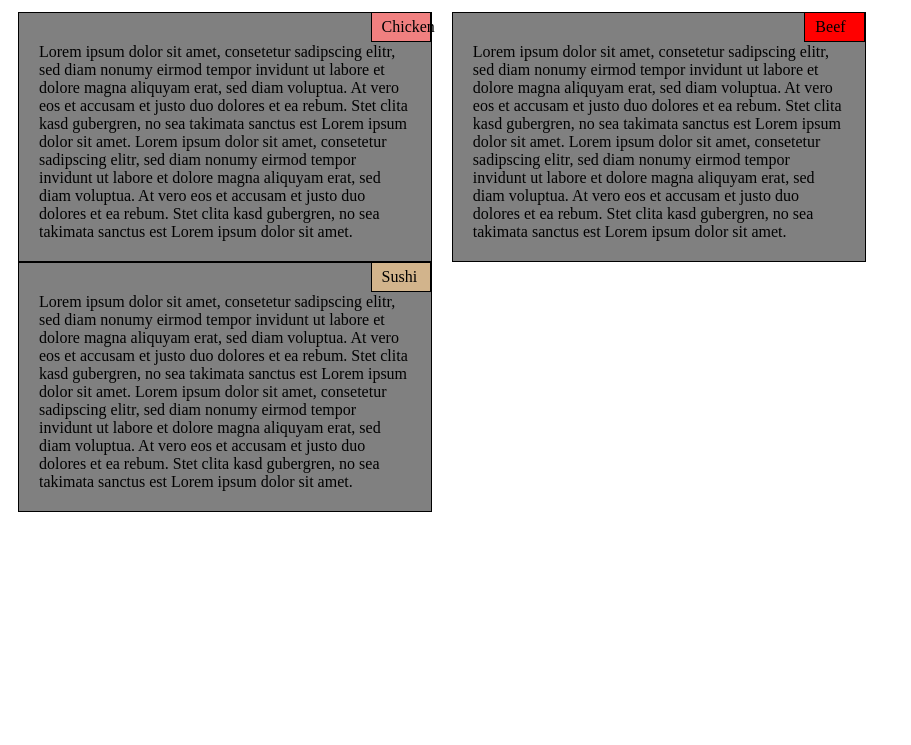
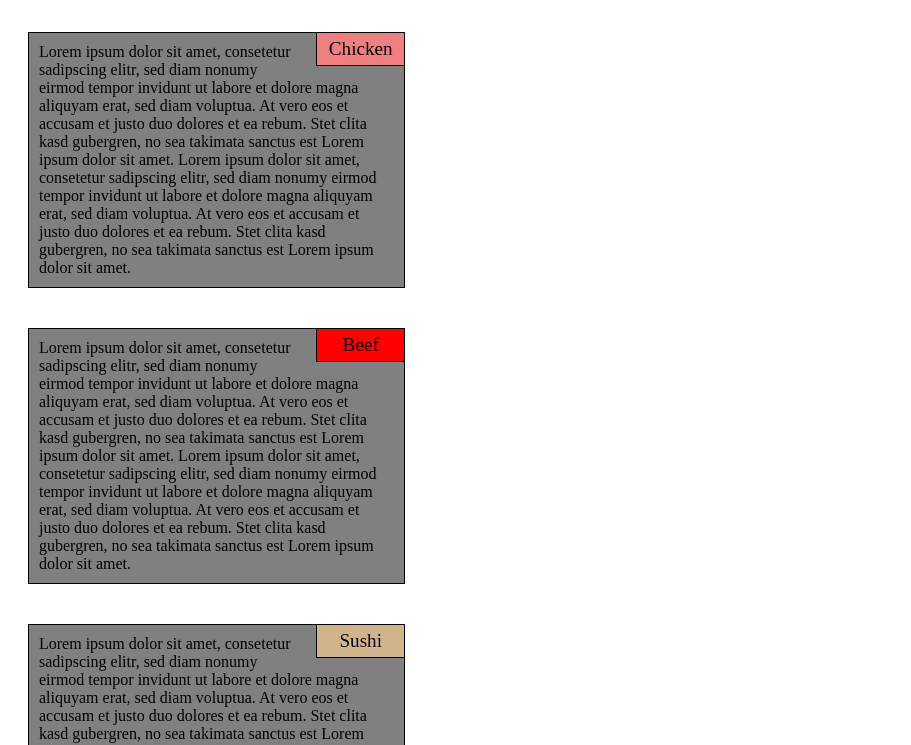
Before and after one commit to JoKurth/coursera-html-css-js, a plain HTML site: page module2-solution/index.html in a window 1280 px wide. Shown: the part 55-800 px from the top of the page, without its empty margins (0-911 px from the left). Drawn offline with Linux system fonts and the light colour scheme.

Commit message:
Zwischneversion

```diff
--- a/module2-solution/css/style.css
+++ b/module2-solution/css/style.css
@@ -7,20 +7,17 @@ h1{
     text-align: center;
 }
 
-div{
+.container{
     position: relative;
     border: 1px solid black;
     background-color: gray;
-    margin-right: 20px;
-    padding-left: 10px;
-    padding-bottom: 10px;
+    margin: 20px;
+    padding: 10px;
     float: left;
 }
 
 .row{
     width: 100%;
-    border: 0px;
-    background-color: initial;
 }
 
 .heading{
@@ -30,14 +27,12 @@ div{
     margin: 0px;
     padding-top: 5px;
     padding-bottom: 5px;
-    top: -1px;
-    clear: both;
+    top: -11px;
+    right: -11px;
     float: right;
-    width: 15%;
-}
-
-.text{
-    border: 0;
+    width: 25%;
+    text-align: center;
+    font-size: 1.2em;
 }
 
 #chickenHeading{
@@ -55,17 +50,20 @@ div{
 @media(min-width: 992px){
     .col-lg-4{
         width: 33%;
+        overflow: auto;
     }
 }
 
 @media(min-width: 768px) and (max-width: 991px){
     .col-md-6{
         width: 50%;
+        overflow: auto;
     }
 }
 
 @media(max-width: 767px){
     .col-sm-12{
         width: 100%;
+        overflow: auto;
     }
 }
--- a/module2-solution/index.html
+++ b/module2-solution/index.html
@@ -11,36 +11,42 @@
 
         <div class="row">
             <div class="col-lg-4 col-md-6 col-sm-12">
-                <div class="heading" id="chickenHeading">Chicken</div>
-                <div class="text">Lorem ipsum dolor sit amet, consetetur sadipscing elitr, sed diam nonumy eirmod tempor
-                invidunt ut labore et dolore magna aliquyam erat, sed diam voluptua. At vero eos et accusam
-                et justo duo dolores et ea rebum. Stet clita kasd gubergren, no sea takimata sanctus est
-                Lorem ipsum dolor sit amet. Lorem ipsum dolor sit amet, consetetur sadipscing elitr, sed diam
-                nonumy eirmod tempor invidunt ut labore et dolore magna aliquyam erat, sed diam voluptua. At
-                vero eos et accusam et justo duo dolores et ea rebum. Stet clita kasd gubergren, no sea takimata
-                sanctus est Lorem ipsum dolor sit amet.</div>
+                <div class="container">
+                    <div class="heading" id="chickenHeading">Chicken</div>
+                    <div>Lorem ipsum dolor sit amet, consetetur sadipscing elitr, sed diam nonumy eirmod tempor
+                        invidunt ut labore et dolore magna aliquyam erat, sed diam voluptua. At vero eos et accusam
+                        et justo duo dolores et ea rebum. Stet clita kasd gubergren, no sea takimata sanctus est
+                        Lorem ipsum dolor sit amet. Lorem ipsum dolor sit amet, consetetur sadipscing elitr, sed diam
+                        nonumy eirmod tempor invidunt ut labore et dolore magna aliquyam erat, sed diam voluptua. At
+                        vero eos et accusam et justo duo dolores et ea rebum. Stet clita kasd gubergren, no sea takimata
+                        sanctus est Lorem ipsum dolor sit amet.</div>
+                    </div>
             </div>
 
             <div class="col-lg-4 col-md-6 col-sm-12">
-                <div class="heading" id="beefHeading">Beef</div>
-                <div class="text">Lorem ipsum dolor sit amet, consetetur sadipscing elitr, sed diam nonumy eirmod tempor
-                invidunt ut labore et dolore magna aliquyam erat, sed diam voluptua. At vero eos et accusam
-                et justo duo dolores et ea rebum. Stet clita kasd gubergren, no sea takimata sanctus est
-                Lorem ipsum dolor sit amet. Lorem ipsum dolor sit amet, consetetur sadipscing elitr, sed diam
-                nonumy eirmod tempor invidunt ut labore et dolore magna aliquyam erat, sed diam voluptua. At
-                vero eos et accusam et justo duo dolores et ea rebum. Stet clita kasd gubergren, no sea takimata
-                sanctus est Lorem ipsum dolor sit amet.</div>
+                <div class="container">
+                    <div class="heading" id="beefHeading">Beef</div>
+                    <div>Lorem ipsum dolor sit amet, consetetur sadipscing elitr, sed diam nonumy eirmod tempor
+                        invidunt ut labore et dolore magna aliquyam erat, sed diam voluptua. At vero eos et accusam
+                        et justo duo dolores et ea rebum. Stet clita kasd gubergren, no sea takimata sanctus est
+                        Lorem ipsum dolor sit amet. Lorem ipsum dolor sit amet, consetetur sadipscing elitr, sed diam
+                        nonumy eirmod tempor invidunt ut labore et dolore magna aliquyam erat, sed diam voluptua. At
+                        vero eos et accusam et justo duo dolores et ea rebum. Stet clita kasd gubergren, no sea takimata
+                        sanctus est Lorem ipsum dolor sit amet.</div>
+                    </div>
             </div>
 
             <div class="col-lg-4 col-md-6 col-sm-12">
-                <div class="heading" id="sushiHeading">Sushi</div>
-                <div class="text">Lorem ipsum dolor sit amet, consetetur sadipscing elitr, sed diam nonumy eirmod tempor
-                invidunt ut labore et dolore magna aliquyam erat, sed diam voluptua. At vero eos et accusam
-                et justo duo dolores et ea rebum. Stet clita kasd gubergren, no sea takimata sanctus est
-                Lorem ipsum dolor sit amet. Lorem ipsum dolor sit amet, consetetur sadipscing elitr, sed diam
-                nonumy eirmod tempor invidunt ut labore et dolore magna aliquyam erat, sed diam voluptua. At
-                vero eos et accusam et justo duo dolores et ea rebum. Stet clita kasd gubergren, no sea takimata
-                sanctus est Lorem ipsum dolor sit amet.</div>
+                <div class="container">
+                    <div class="heading" id="sushiHeading">Sushi</div>
+                    <div>Lorem ipsum dolor sit amet, consetetur sadipscing elitr, sed diam nonumy eirmod tempor
+                        invidunt ut labore et dolore magna aliquyam erat, sed diam voluptua. At vero eos et accusam
+                        et justo duo dolores et ea rebum. Stet clita kasd gubergren, no sea takimata sanctus est
+                        Lorem ipsum dolor sit amet. Lorem ipsum dolor sit amet, consetetur sadipscing elitr, sed diam
+                        nonumy eirmod tempor invidunt ut labore et dolore magna aliquyam erat, sed diam voluptua. At
+                        vero eos et accusam et justo duo dolores et ea rebum. Stet clita kasd gubergren, no sea takimata
+                        sanctus est Lorem ipsum dolor sit amet.</div>
+                </div>
             </div>
         </div>
 
```
